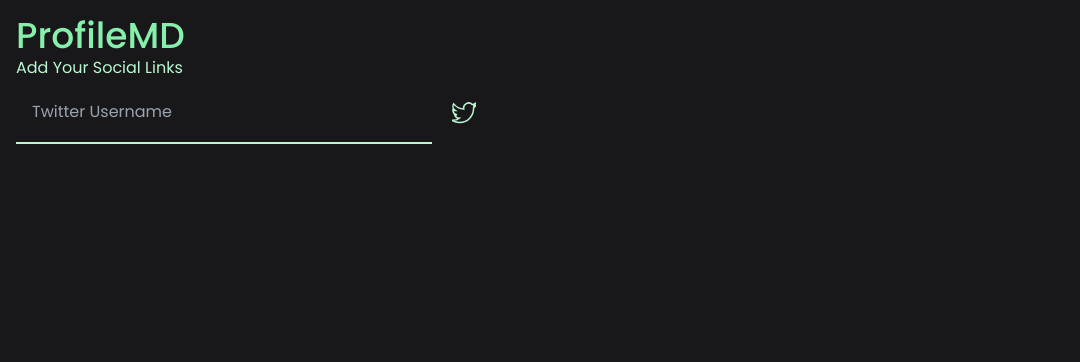
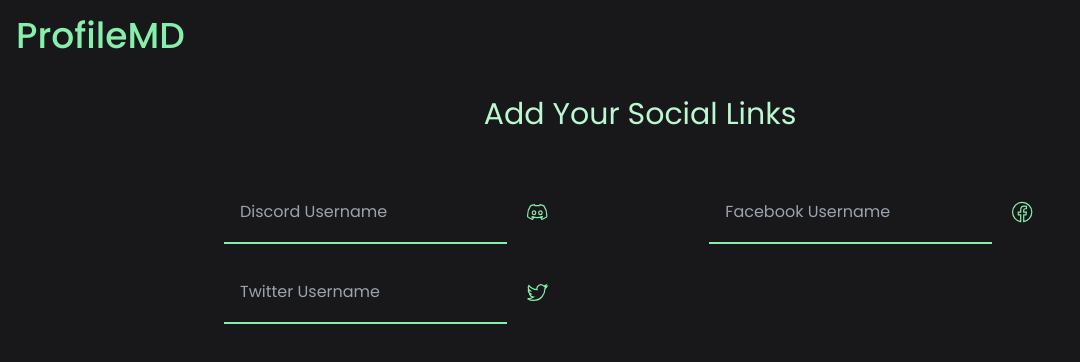
Before and after one commit to VishwaGauravIn/github-profile-readme-maker, a Next.js app: page / in a window 1280 px wide. Both pictures are taken after a click on the icon 456 px from the left and 392 px from the top of the page. Shown: the top 362 px of the page, without its empty margins (0-1080 px from the left). Built offline with nearby package versions, Linux system fonts and the light colour scheme.

Commit message:
design layout design

```diff
--- a/components/elements/TextInputWithIcon.js
+++ b/components/elements/TextInputWithIcon.js
@@ -1,25 +1,29 @@
 import React from "react";
 
-export default function TextInputWithIcon({ id, label, children, placeholder }) {
+export default function TextInputWithIcon({
+  id,
+  children,
+  placeholder,
+}) {
   return (
-    <div className="flex">
+    <div className="flex w-full md:w-5/12 my-2">
       <input
         type="text"
         id={id}
         placeholder={placeholder}
-        className="w-full md:w-4/12 h-16 p-4 border-b-2 bg-transparent outline-none border-green-200 focus:z-10"
+        className="w-full h-16 p-4 border-b-2 bg-transparent outline-none border-green-300 focus:border-green-200 focus:z-10"
       />
 
       <label for={id} className="p-5">
-        <span className="sr-only"> {label} </span>
+        <span className="sr-only"> {id} </span>
 
         <svg
           xmlns="http://www.w3.org/2000/svg"
           fill="none"
-          viewBox="0 0 16 16"
+          viewBox="-0.5 0 20 16"
           stroke="currentColor"
           aria-hidden="true"
-          className="w-6 h-6 text-green-200"
+          className="w-6 h-6 text-green-300"
         >
           {children}
         </svg>
--- a/components/slides/Socials.js
+++ b/components/slides/Socials.js
@@ -9,13 +9,39 @@
       {isVisible ? (
         <AboutMe />
       ) : (
-        <div>
-          <p className="">Add Your Social Links</p>
-          <TextInputWithIcon id="twitter" label="Twitter" placeholder="Twitter Username">
-            <path d="M5.026 15c6.038 0 9.341-5.003 9.341-9.334 0-.14 0-.282-.006-.422A6.685 6.685 0 0 0 16 3.542a6.658 6.658 0 0 1-1.889.518 3.301 3.301 0 0 0 1.447-1.817 6.533 6.533 0 0 1-2.087.793A3.286 3.286 0 0 0 7.875 6.03a9.325 9.325 0 0 1-6.767-3.429 3.289 3.289 0 0 0 1.018 4.382A3.323 3.323 0 0 1 .64 6.575v.045a3.288 3.288 0 0 0 2.632 3.218 3.203 3.203 0 0 1-.865.115 3.23 3.23 0 0 1-.614-.057 3.283 3.283 0 0 0 3.067 2.277A6.588 6.588 0 0 1 .78 13.58a6.32 6.32 0 0 1-.78-.045A9.344 9.344 0 0 0 5.026 15z" />
-          </TextInputWithIcon>
+        <div className="flex flex-col mt-10 items-center">
+          <p className="w-full text-center text-3xl">Add Your Social Links</p>
+          <div className="w-full md:w-8/12 flex justify-between flex-wrap mt-10">
+            <TextInputWithIcon
+              id="discord"
+              placeholder="Discord Username"
+            >
+              <path d="M13.545 2.907a13.227 13.227 0 0 0-3.257-1.011.05.05 0 0 0-.052.025c-.141.25-.297.577-.406.833a12.19 12.19 0 0 0-3.658 0 8.258 8.258 0 0 0-.412-.833.051.051 0 0 0-.052-.025c-1.125.194-2.22.534-3.257 1.011a.041.041 0 0 0-.021.018C.356 6.024-.213 9.047.066 12.032c.001.014.01.028.021.037a13.276 13.276 0 0 0 3.995 2.02.05.05 0 0 0 .056-.019c.308-.42.582-.863.818-1.329a.05.05 0 0 0-.01-.059.051.051 0 0 0-.018-.011 8.875 8.875 0 0 1-1.248-.595.05.05 0 0 1-.02-.066.051.051 0 0 1 .015-.019c.084-.063.168-.129.248-.195a.05.05 0 0 1 .051-.007c2.619 1.196 5.454 1.196 8.041 0a.052.052 0 0 1 .053.007c.08.066.164.132.248.195a.051.051 0 0 1-.004.085 8.254 8.254 0 0 1-1.249.594.05.05 0 0 0-.03.03.052.052 0 0 0 .003.041c.24.465.515.909.817 1.329a.05.05 0 0 0 .056.019 13.235 13.235 0 0 0 4.001-2.02.049.049 0 0 0 .021-.037c.334-3.451-.559-6.449-2.366-9.106a.034.034 0 0 0-.02-.019Zm-8.198 7.307c-.789 0-1.438-.724-1.438-1.612 0-.889.637-1.613 1.438-1.613.807 0 1.45.73 1.438 1.613 0 .888-.637 1.612-1.438 1.612Zm5.316 0c-.788 0-1.438-.724-1.438-1.612 0-.889.637-1.613 1.438-1.613.807 0 1.451.73 1.438 1.613 0 .888-.631 1.612-1.438 1.612Z" />
+            </TextInputWithIcon>
+            <TextInputWithIcon
+              id="facebook"
+              placeholder="Facebook Username"
+            >
+            <path d="M16 8.049c0-4.446-3.582-8.05-8-8.05C3.58 0-.002 3.603-.002 8.05c0 4.017 2.926 7.347 6.75 7.951v-5.625h-2.03V8.05H6.75V6.275c0-2.017 1.195-3.131 3.022-3.131.876 0 1.791.157 1.791.157v1.98h-1.009c-.993 0-1.303.621-1.303 1.258v1.51h2.218l-.354 2.326H9.25V16c3.824-.604 6.75-3.934 6.75-7.951z"/>
+            </TextInputWithIcon>
+            <TextInputWithIcon
+              id="twitter"
+              placeholder="Twitter Username"
+            >
+              <path d="M5.026 15c6.038 0 9.341-5.003 9.341-9.334 0-.14 0-.282-.006-.422A6.685 6.685 0 0 0 16 3.542a6.658 6.658 0 0 1-1.889.518 3.301 3.301 0 0 0 1.447-1.817 6.533 6.533 0 0 1-2.087.793A3.286 3.286 0 0 0 7.875 6.03a9.325 9.325 0 0 1-6.767-3.429 3.289 3.289 0 0 0 1.018 4.382A3.323 3.323 0 0 1 .64 6.575v.045a3.288 3.288 0 0 0 2.632 3.218 3.203 3.203 0 0 1-.865.115 3.23 3.23 0 0 1-.614-.057 3.283 3.283 0 0 0 3.067 2.277A6.588 6.588 0 0 1 .78 13.58a6.32 6.32 0 0 1-.78-.045A9.344 9.344 0 0 0 5.026 15z" />
+            </TextInputWithIcon>
+          </div>
         </div>
       )}
     </>
   );
 }
+
+/*
+            <TextInputWithIcon
+              id=""
+              placeholder=""
+            >
+
+            </TextInputWithIcon>
+*/
```
